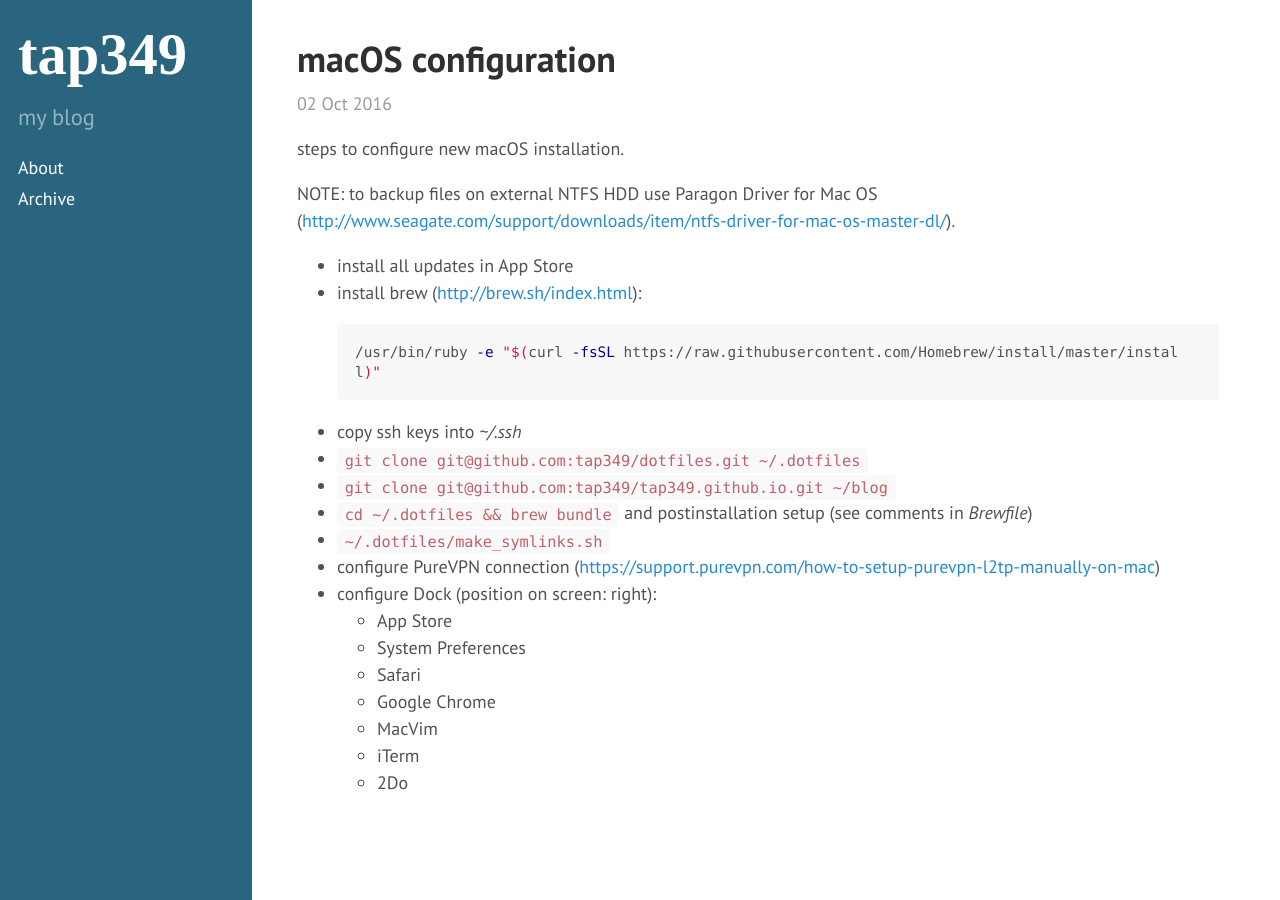
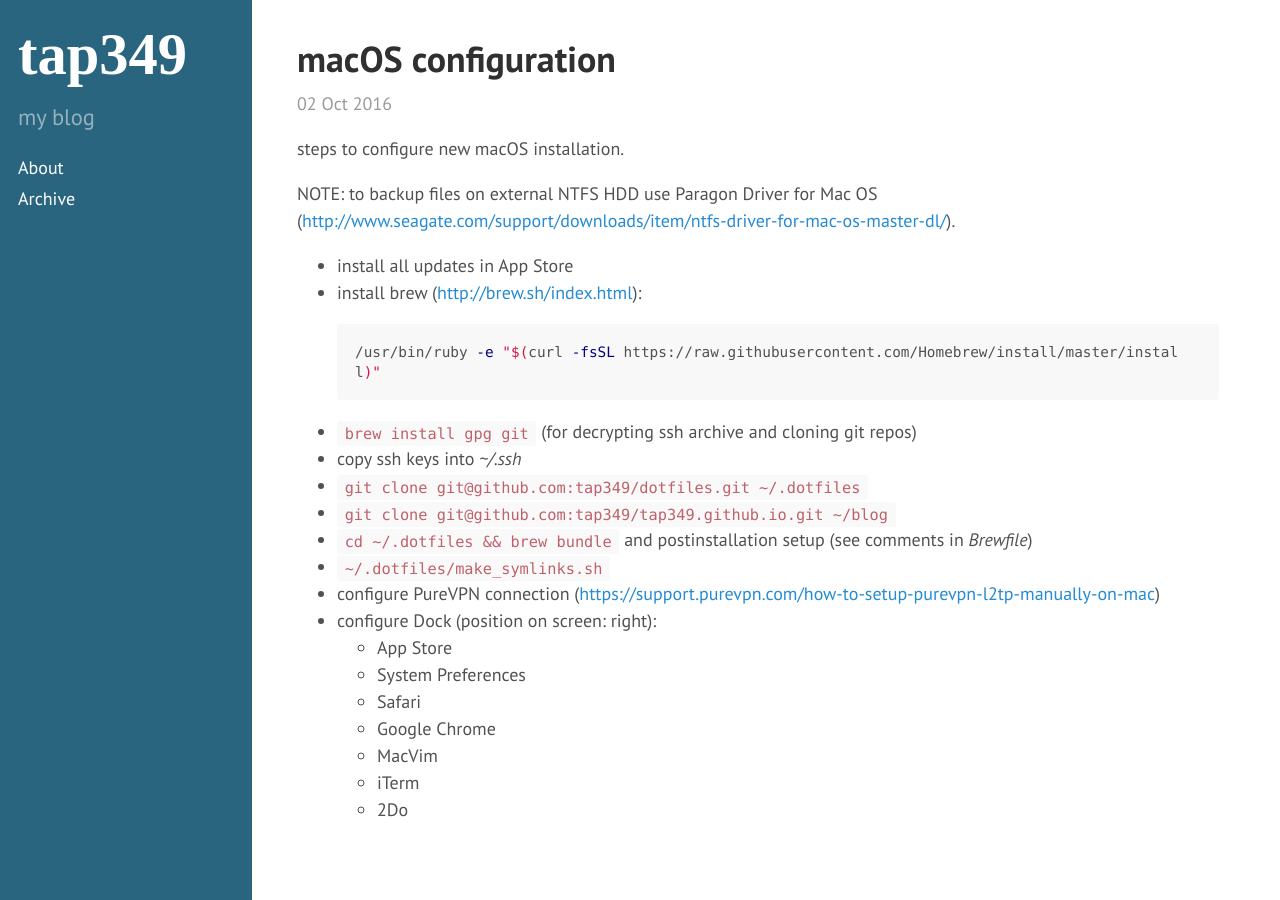
Before and after one commit to tap349/tap349.github.io, a Jekyll site: the page built from _posts/2016-10-03-macos-configuration.md, in a window 1280 px wide. Built offline with Jekyll 4.4.1, drawn with Linux system fonts in a browser that asks for light colours.

Commit message:
update 2016-10-03_02:53:01

````diff
--- a/_posts/2016-10-03-macos-configuration.md
+++ b/_posts/2016-10-03-macos-configuration.md
@@ -20,6 +20,7 @@ NOTE: to backup files on external NTFS HDD use Paragon Driver for Mac OS
   /usr/bin/ruby -e "$(curl -fsSL https://raw.githubusercontent.com/Homebrew/install/master/install)"
   ```
 
+- `brew install gpg git` (for decrypting ssh archive and cloning git repos)
 - copy ssh keys into _~/.ssh_
 - `git clone git@github.com:tap349/dotfiles.git ~/.dotfiles`
 - `git clone git@github.com:tap349/tap349.github.io.git ~/blog`
````
